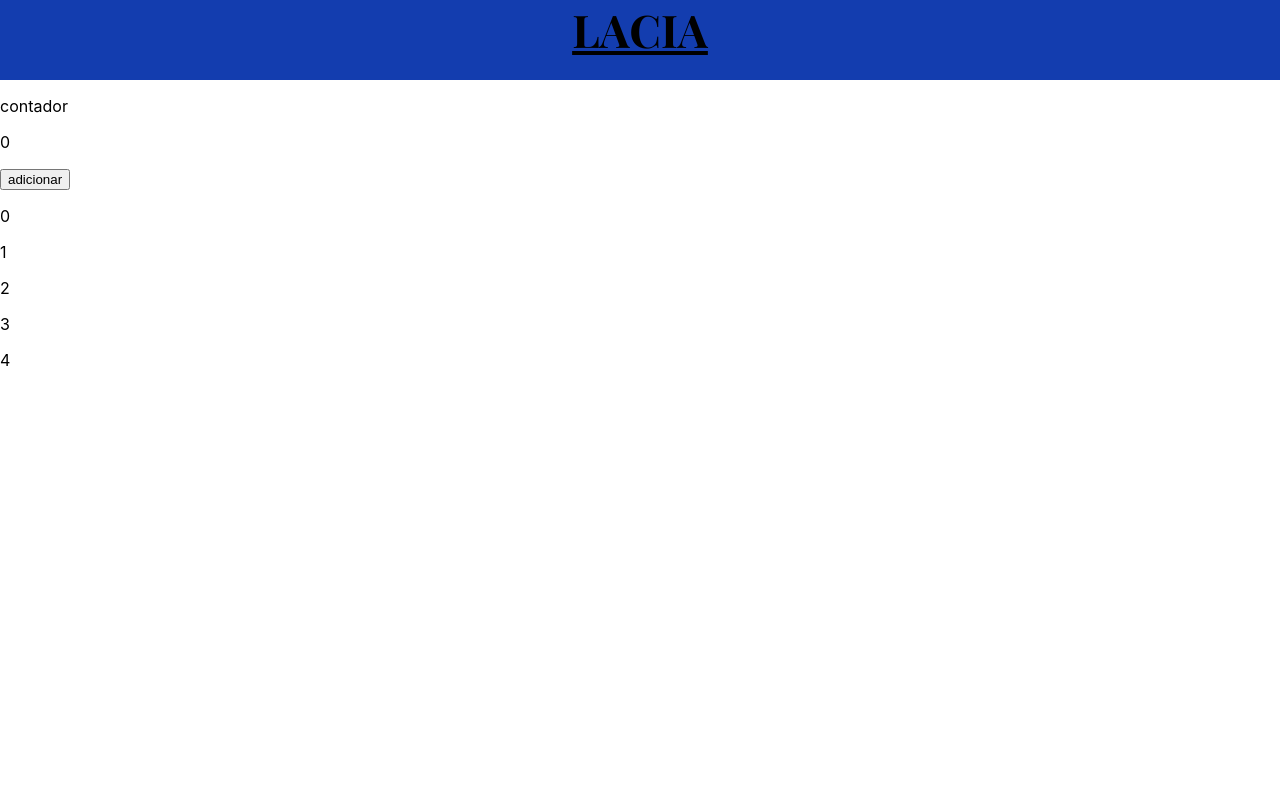
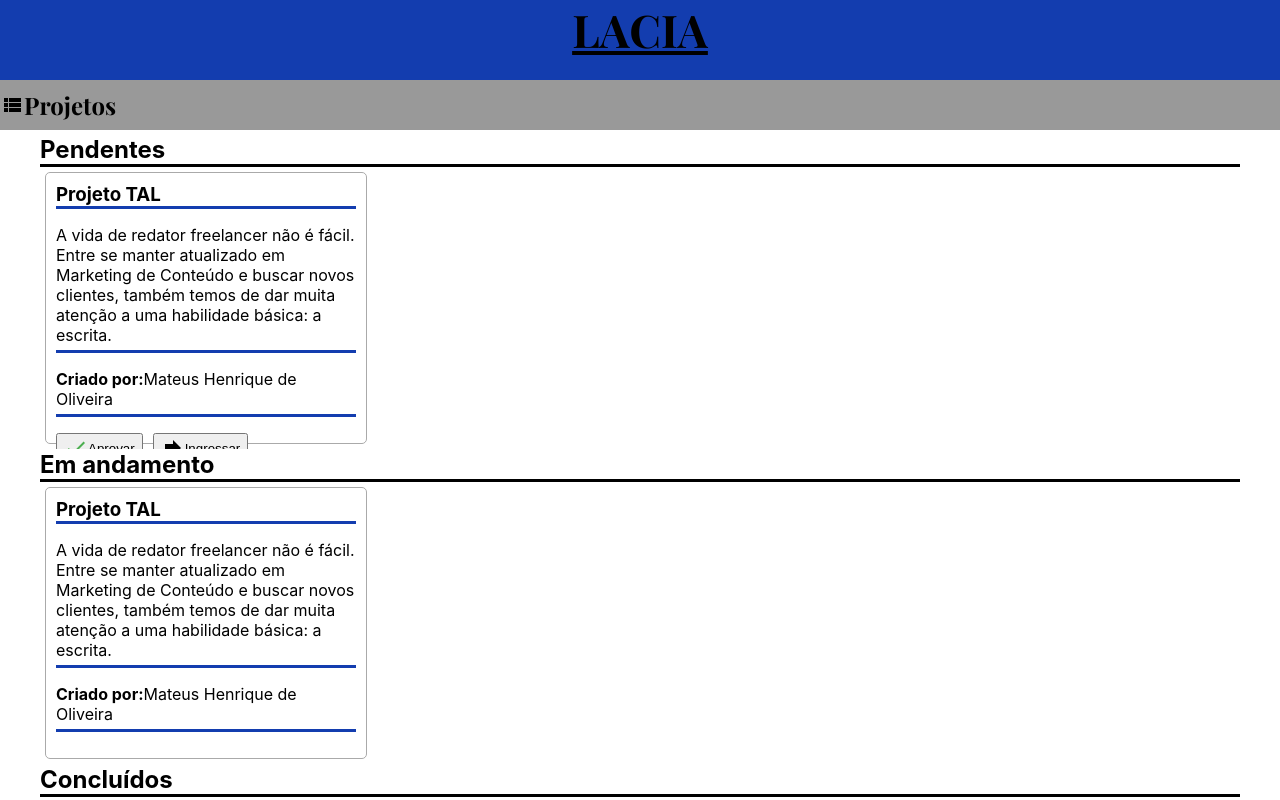
Before and after one commit to HenriqueMateus/AppProjectManager, a React (Create React App) app: page /Projetos in a window 1280 px wide. Shown: the top 800 px of the page. Built offline with nearby package versions, Linux system fonts and the light colour scheme.

Commit message:
pagina inicial estrutura basica

```diff
--- a/package.json
+++ b/package.json
@@ -3,6 +3,8 @@
   "version": "0.1.0",
   "private": true,
   "dependencies": {
+    "@material-ui/core": "^4.11.0",
+    "@material-ui/icons": "^4.9.1",
     "@testing-library/jest-dom": "^4.2.4",
     "@testing-library/react": "^9.5.0",
     "@testing-library/user-event": "^7.2.1",
--- a/src/pages/Projetos/index.js
+++ b/src/pages/Projetos/index.js
@@ -1,33 +1,68 @@
 import React, { useEffect, useState } from 'react'
-
+import { ViewList, AddCircle, Done, Forward } from '@material-ui/icons';
+import './style.css'
+import { green } from '@material-ui/core/colors';
 export default function Projetos(params) {
     const [valor, setValor] = useState(0)
     const [list, setList] = useState([])
-    useEffect(() => {
-        function valordff(params) {
-            setList([0, 1, 2, 3, 4])
-        }
-        valordff()
-    }, [])
-    function addList(valor) {
-        //setValor(valor)
-        let lista =[...list]
-        lista.push(valor)
-        setList(lista)
-        console.log(list)
+    const scrollDireta = (id) => {
+        let scrollId = document.querySelector(id)
+
     }
+
     return (
         <div>
-            <p> contador </p>
-            <p> {valor}</p>
-            <button onClick={function(){addList(1)}}> adicionar</button>
-            {
-                list.map((num) =>
-                    <p>{num}</p>
-                )
+            <div className='appbar'><ViewList onClick={() => console.log('ok')} />
+                <h2> Projetos</h2>
+            </div>
+            <div className='barList'></div>
+            <div className='blocProjetos' id='pendentes'>
+                <h2>Pendentes</h2>
+                <div className='scrollProjetos'>
+                    <div className='cardProjeto'>
+                        <div className='headerProjeto'><h3>Projeto TAL</h3></div>
+                        <div className='bodyProjeto'><p>A vida de redator freelancer não é fácil. Entre se manter atualizado em Marketing de Conteúdo e buscar novos clientes, também temos de dar muita atenção a uma habilidade básica: a escrita.</p>
+                            <p><strong>Criado por:</strong>Mateus Henrique de Oliveira</p></div>
+                        <div className='overProjeto'>
+                            <button><Done style={{ color: green[500] }} /> Aprovar</button>
+                            <button><Forward /> Ingressar</button>
+                        </div>
+                    </div>
 
-            }
 
-        </div>
+                </div>
+
+
+            </div>
+            <div className='blocProjetos'>
+                <h2>Em andamento</h2>
+                <div className='scrollProjetos'>
+                    <div className='cardProjeto'>
+                        <div className='headerProjeto'><h3>Projeto TAL</h3></div>
+                        <div className='bodyProjeto'><p>A vida de redator freelancer não é fácil. Entre se manter atualizado em Marketing de Conteúdo e buscar novos clientes, também temos de dar muita atenção a uma habilidade básica: a escrita.</p>
+                            <p><strong>Criado por:</strong>Mateus Henrique de Oliveira</p></div>
+                        <div className='overProjeto'>
+
+                        </div>
+                    </div>
+
+
+                </div>
+            </div>
+            <div className='blocProjetos'>
+                <h2>Concluídos</h2>
+                <div className='scrollProjetos'>
+                    <div className='cardProjeto'>
+                        <div className='headerProjeto'><h3>Projeto TAL</h3></div>
+                        <div className='bodyProjeto'><p>A vida de redator freelancer não é fácil. Entre se manter atualizado em Marketing de Conteúdo e buscar novos clientes, também temos de dar muita atenção a uma habilidade básica: a escrita.</p>
+                            <p><strong>Criado por:</strong>Mateus Henrique de Oliveira</p></div>
+                        <div className='overProjeto'>
+                        </div>
+                    </div>
+
+
+                </div>
+            </div>
+        </div >
     )
 }
--- /dev/null
+++ b/src/pages/Projetos/style.css
@@ -0,0 +1,55 @@
+.appbar {
+    display: inline-flex;
+    width: 100%;
+    height: 50px;
+    align-items: center;
+    background-color: #00000066;
+    font-family:'Playfair Display', serif;
+}
+.blocProjetos {
+    width: fit-content;
+    height: 310px;
+    margin: auto;
+    margin-top: 5px;
+}
+.blocProjetos > h2 {
+    margin-bottom: auto;
+    margin: auto;
+    border-bottom: black solid;
+}
+.cardProjeto {
+    width: 300px;
+    height: 250px;
+    border: #aaa solid 1px;
+    border-radius: 5px 5px;
+    margin: 5px;
+    padding: 10px;
+}
+.cardProjeto > h3 {
+    border-bottom: #167ac6 solid;
+}
+.cardProjeto > p {
+    padding-bottom: 15px;
+    border-bottom: #167ac6 solid;
+}
+.scrollProjetos {
+    display: -webkit-inline-box;
+    width: 1200px;
+    overflow-y: auto;
+}
+.overProjeto {
+    display: flex;
+}
+.overProjeto > button {
+    display: flex;
+    align-items: center;
+    margin-right: 10px;
+}
+.bodyProjeto > p {
+    border-bottom: #133daf solid;
+    padding-bottom: 5px;
+}
+.headerProjeto > h3 {
+    border-bottom: #133daf solid;
+    margin: auto;
+}
--- a/src/pages/WorkProjeto/index.js
+++ b/src/pages/WorkProjeto/index.js
@@ -2,11 +2,10 @@ import React, { useState, useEffect } from 'react'
 import './style.css'
 import iconAdd from '../../Icon/icon-content-add_24px.png'
 import PopUpNewCard from '../../components/PopUpNewCard'
-import { compareDesc, format, isFuture, isPast } from 'date-fns'
+import { format } from 'date-fns'
 
 
 export default function WorkProjeto() {
-    const [tarefa, setTarefa] = useState({ nome: '', descricao: '', status: '', dataEntrega: '', color: 'white' })
     const [listTarefas, setListTarefas] = useState({ andamento: [], afazer: [], concluido: [] })
     const [statusModal, setStatusModal] = useState({ status: false, categoria: '' })
     useEffect(() => {
```
Also changed, not shown: 1 other file (tests, documents, lock files or other folders).
